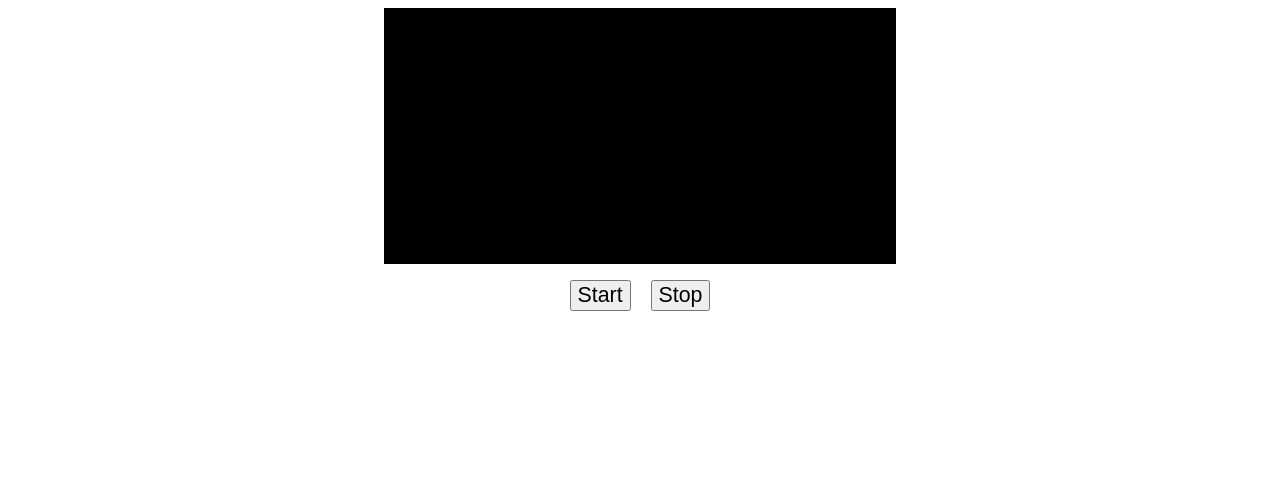
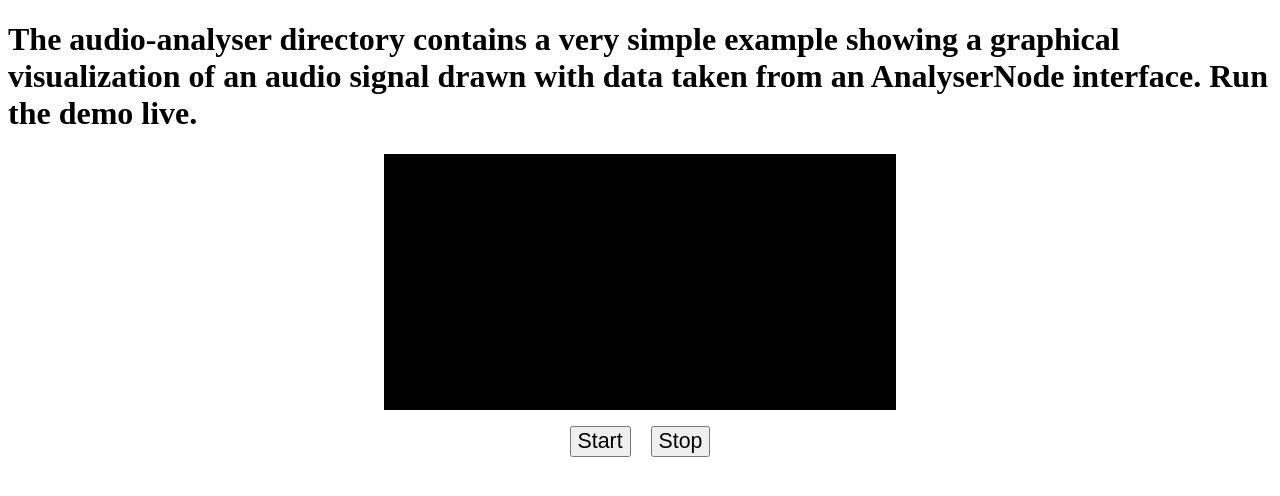
Before and after one commit to bgoonz/Web-Audio-Api-Example, a plain HTML site: page audio-analyser/index.html in a window 1280 px wide. Drawn offline with Linux system fonts and the light colour scheme.

Commit message:
Update index.html

```diff
--- a/audio-analyser/index.html
+++ b/audio-analyser/index.html
@@ -27,6 +27,10 @@
   </head>
 
   <body>
+
+    <h1>
+      The audio-analyser directory contains a very simple example showing a graphical visualization of an audio signal drawn with data taken from an AnalyserNode interface. Run the demo live.
+    </h1>
         <canvas id="canvas" width="512" height="256" ></canvas>
 
         <p id="controls">
```
